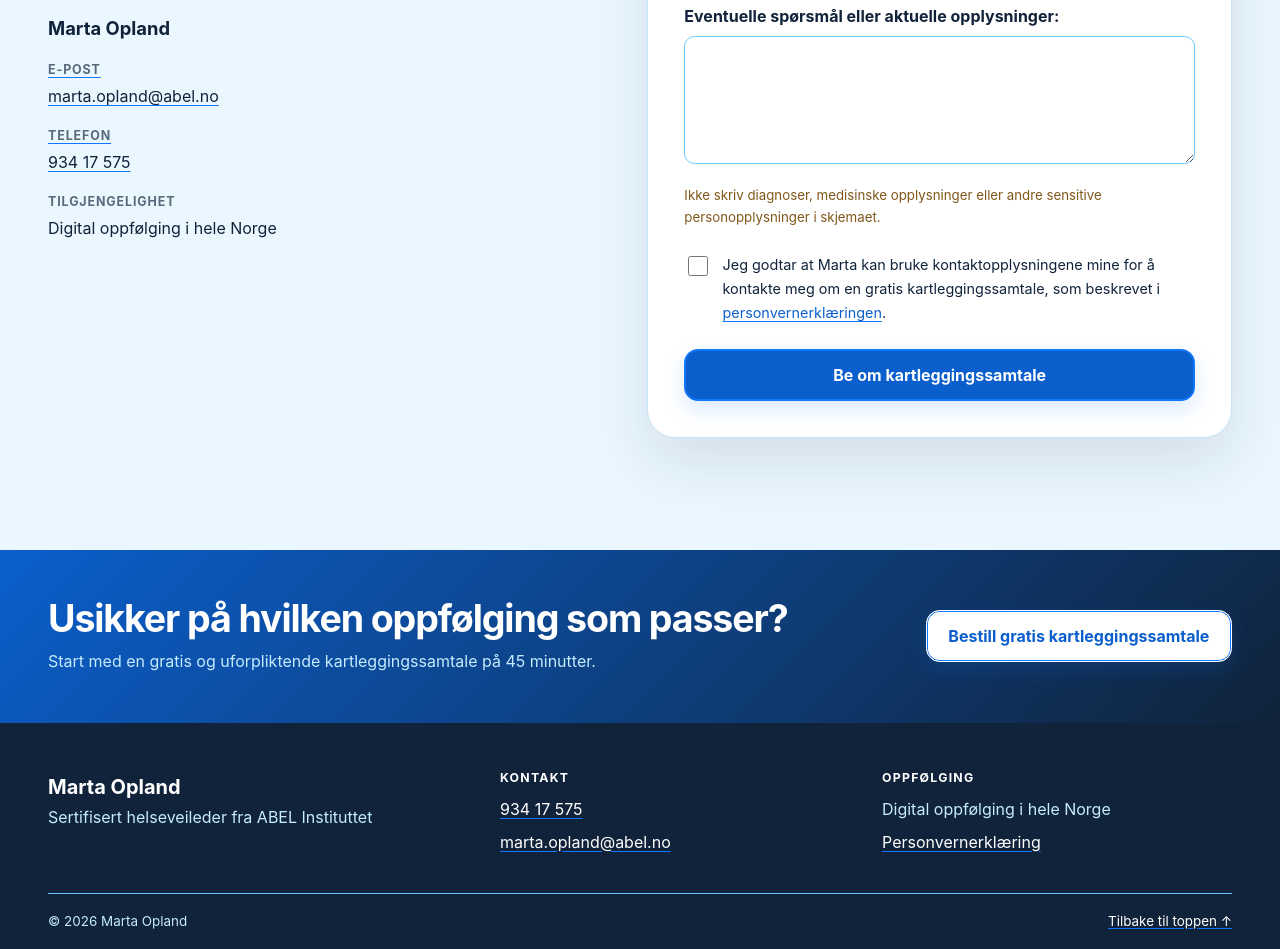
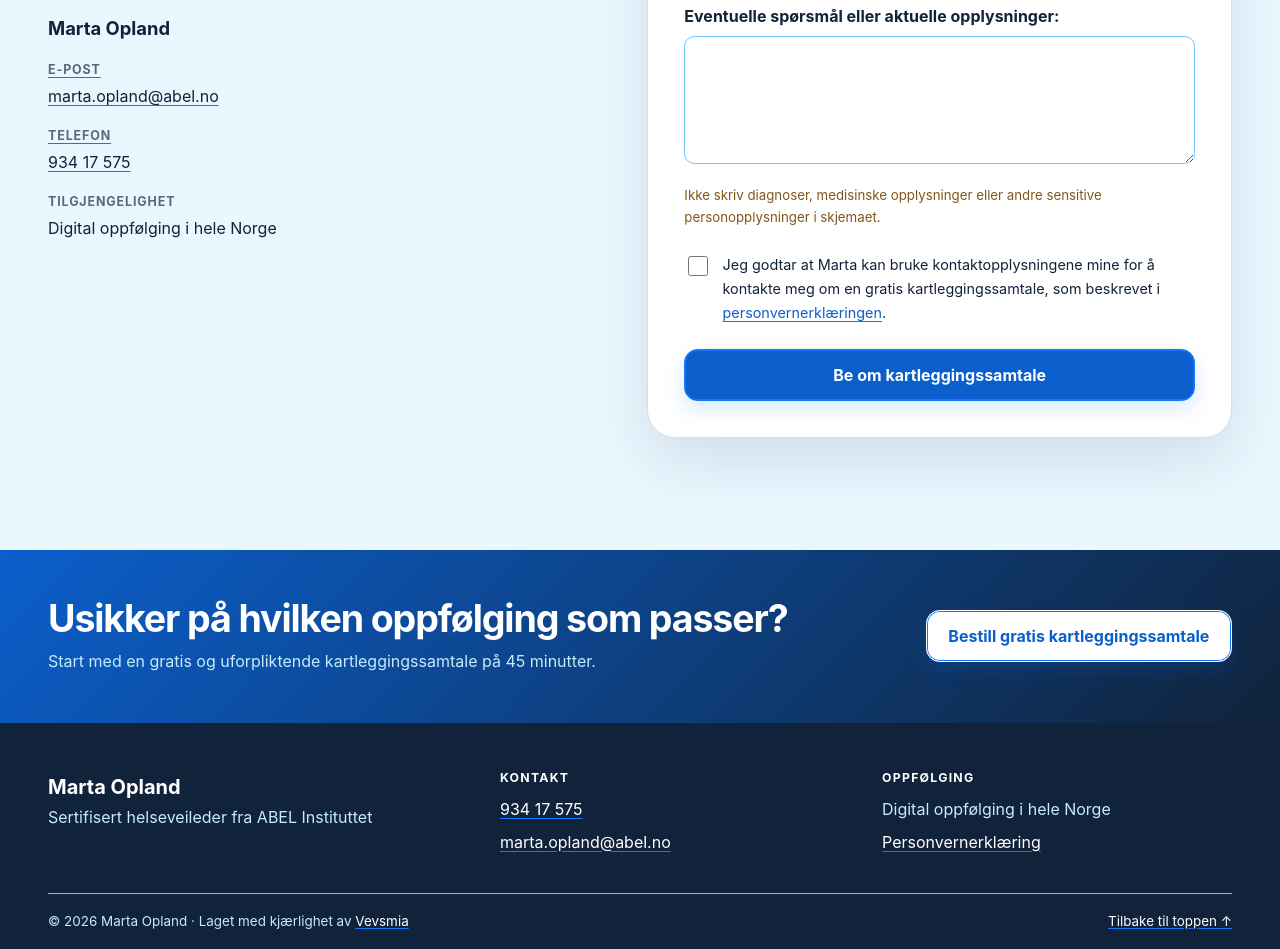
Before and after one commit to tuningservice/helseveiledere.no, a plain HTML site: page index.html in a window 1280 px wide. Shown: the part 4727-5676 px from the top of the page. Drawn offline with Linux system fonts and the light colour scheme.

Commit message:
Add Vevsmia footer credit

```diff
--- a/index.html
+++ b/index.html
@@ -275,7 +275,7 @@
       <div><h2>Oppfølging</h2><p>Digital oppfølging i hele Norge</p><a href="personvern.html">Personvernerklæring</a></div>
     </div>
     <div class="container footer-bottom">
-      <p>© <span data-current-year>2026</span> Marta Opland</p>
+      <p>© <span data-current-year>2026</span> Marta Opland · Laget med kjærlighet av <a href="https://vevsmia.no" target="_blank" rel="noopener noreferrer">Vevsmia</a></p>
       <a href="#topp">Tilbake til toppen <span aria-hidden="true">↑</span></a>
     </div>
   </footer>
```
Also changed, not shown: personvern.html (+1 -1 lines).
